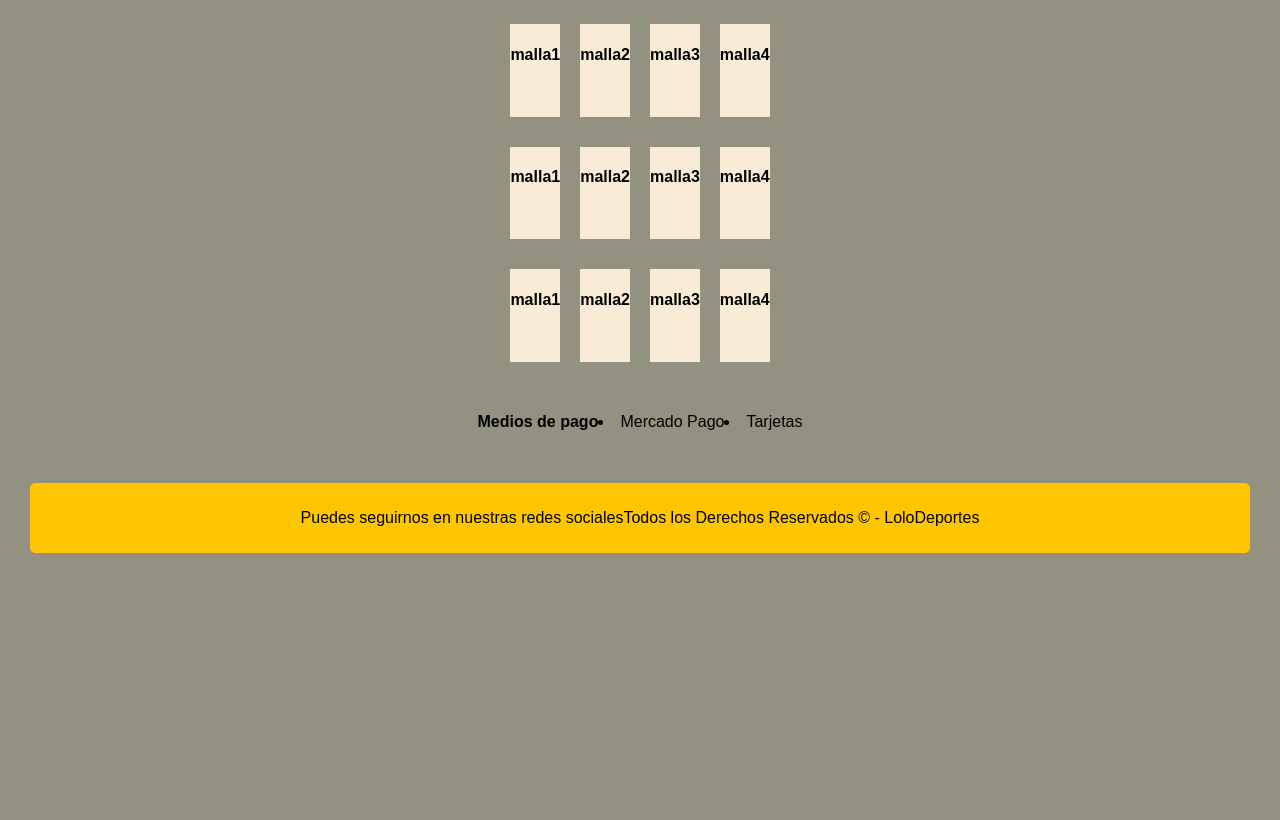
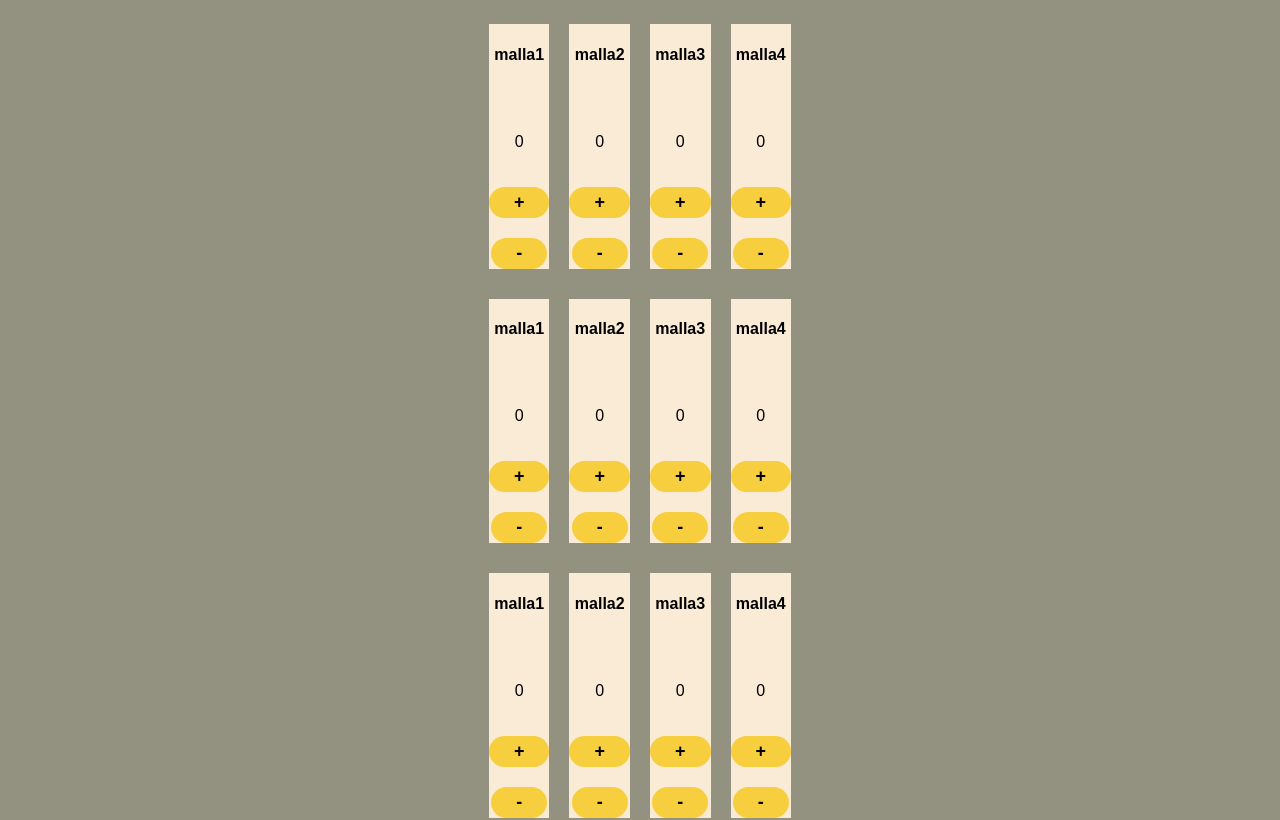
Before and after one commit to FranSM1/MiTienda-SuarezMalatini, a React (Create React App) app: page / in a window 1280 px wide. Shown: the part 700-1520 px from the top of the page. Before the commit the page ends 1283 px from the top, so only its background shows below. Built offline with nearby package versions, Linux system fonts and the light colour scheme; some icons are missing.

Commit message:
agregoBotones

```diff
--- a/package.json
+++ b/package.json
@@ -3,6 +3,7 @@
   "version": "0.1.0",
   "private": true,
   "dependencies": {
+    "@popperjs/core": "^2.11.5",
     "@testing-library/jest-dom": "^5.16.4",
     "@testing-library/react": "^13.3.0",
     "@testing-library/user-event": "^13.5.0",
--- /dev/null
+++ b/src/components/Cantidad.js
@@ -0,0 +1,22 @@
+import { useState}  from  "react";
+import './Cantidad.css';
+
+function Cantidad() {
+  const [num, setNum] = useState(0)
+  const agregar = () => {
+    setNum (num + 1 )
+  }
+  const quitar = () => {
+    if (num >0)
+    setNum (num - 1 )
+  }
+  return (
+    <>
+  <p>{num}</p>
+  <button onClick = {agregar}>+</button>
+  <button onClick = {quitar}>-</button>
+</>
+  );
+}
+
+export default Cantidad;
--- a/src/components/Card.js
+++ b/src/components/Card.js
@@ -1,10 +1,12 @@
- import './Card.css';
+ import Cantidad from './Cantidad';
+import './Card.css';
 
 function Card({producto},{precio}) {
   return (
   <div className = "Card">
     <h4>{producto}</h4>
     <p>{precio}</p>
+    <Cantidad/>
   </div>
 
   );
```
Also changed, not shown: src/components/Cantidad.css (added), 1 other file (tests, documents, lock files or other folders).
